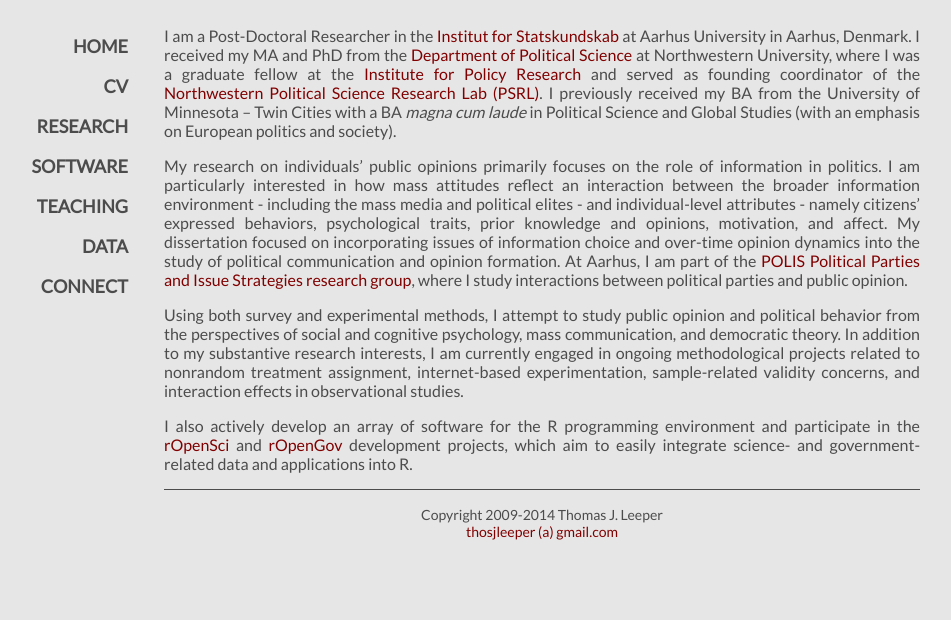
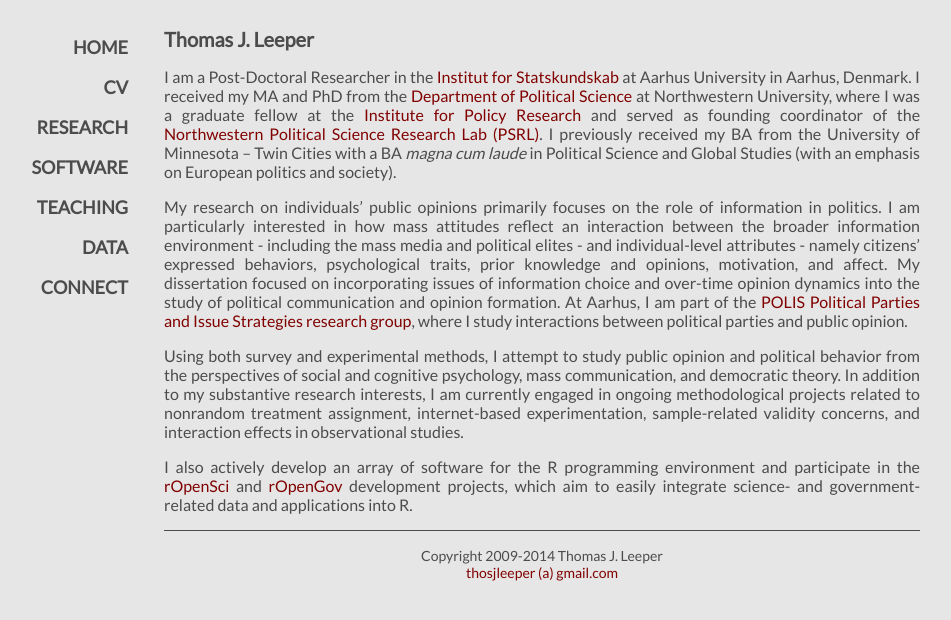
Before and after one commit to leeper/leeper.github.io, a Jekyll site: the page built from index.md, in a window 1280 px wide. Shown: the top 620 px of the page, without its empty margins (98-1049 px from the left). Built offline with Jekyll 4.4.1, drawn with Linux system fonts in a browser that asks for light colours.

Commit message:
add name to home page

```diff
--- a/_layouts/default.html
+++ b/_layouts/default.html
@@ -13,7 +13,6 @@
 	</script>
 </head>
 <body onload="printDate()">
-  <!--<header><a href="http://www.thomasleeper.com">Thomas J. Leeper</a></header>-->
   <nav>
   	<a href="http://www.thomasleeper.com">Home</a>
     <a href="http://leeper.github.io/cv/cv.pdf">CV</a>
--- a/index.md
+++ b/index.md
@@ -4,6 +4,9 @@ title: Thomas J. Leeper
 ---
 
 <!--<span style="float:left;max-width:150px;margin-right:10px;margin-bottom:10px;"><img src="http://www.thomasleeper.com/images/thomas1.jpg" alt="Thomas J. Leeper" /><span>-->
+
+## Thomas J. Leeper ##
+
 I am a Post-Doctoral Researcher in the [Institut for Statskundskab](http://ps.au.dk/en/) at Aarhus University in Aarhus, Denmark. I received my MA and PhD from the [Department of Political Science](http://www.polisci.northwestern.edu/) at Northwestern University, where I was a graduate fellow at the [Institute for Policy Research](http://www.northwestern.edu/ipr/) and served as founding coordinator of the [Northwestern Political Science Research Lab (PSRL)](http://faculty.wcas.northwestern.edu/~jnd260/lab.html). I previously received my BA from the University of Minnesota &#8211; Twin Cities with a BA *magna cum laude* in Political Science and Global Studies (with an emphasis on European politics and society).
 
 My research on individuals' public opinions primarily focuses on the role of information in politics. I am particularly interested in how mass attitudes reflect an interaction between the broader information environment - including the mass media and political elites - and individual-level attributes - namely citizens' expressed behaviors, psychological traits, prior knowledge and opinions, motivation, and affect. My dissertation focused on incorporating issues of information choice and over-time opinion dynamics into the study of political communication and opinion formation. At Aarhus, I am part of the [POLIS Political Parties and Issue Strategies research group](http://ps.au.dk/en/research/research-centres-and-units/polis/), where I study interactions between political parties and public opinion.
```
